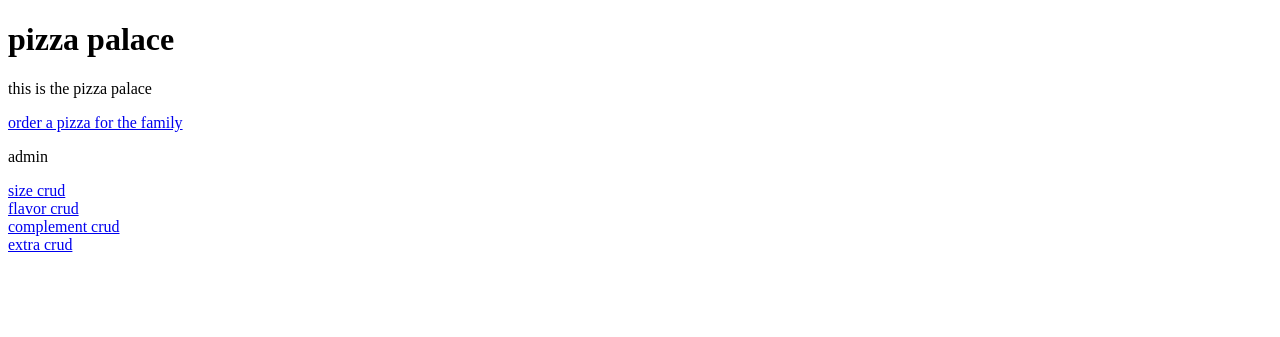
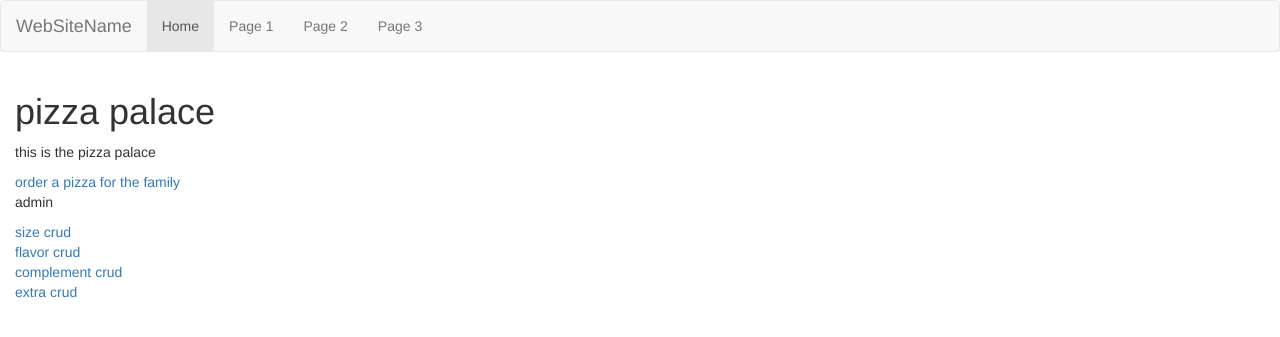
Before and after one commit to Esen-Q2-Progra-Aplicada/prograApli-s9-c3, a Flask app: page / in a window 1280 px wide. Shown: the top 337 px of the page. Run offline with Flask 2, Linux system fonts and the light colour scheme; some libraries are stand-ins or nearby versions.

Commit message:
added bootstrap and font awesome

```diff
--- /dev/null
+++ b/templates/base.html
@@ -0,0 +1,32 @@
+<!DOCTYPE html>
+<html lang="en">
+<head>
+    <meta charset="UTF-8">
+    <meta http-equiv="X-UA-Compatible" content="IE=edge">
+    <meta name="viewport" content="width=device-width, initial-scale=1.0">
+    <title>{% block title %}{% endblock title %}</title>
+    <!-- Latest compiled and minified CSS -->
+    <link rel="stylesheet" href="https://maxcdn.bootstrapcdn.com/bootstrap/3.3.7/css/bootstrap.min.css" integrity="sha384-BVYiiSIFeK1dGmJRAkycuHAHRg32OmUcww7on3RYdg4Va+PmSTsz/K68vbdEjh4u" crossorigin="anonymous">
+    {% block customCss %}{% endblock customCss %}
+
+    <script src="https://kit.fontawesome.com/c143000470.js" crossorigin="anonymous"></script>
+</head>
+<body>
+    <nav class="navbar navbar-default">
+    <div class="container-fluid">
+        <div class="navbar-header">
+        <a class="navbar-brand" href="#">WebSiteName</a>
+        </div>
+        <ul class="nav navbar-nav">
+        <li class="active"><a href="#">Home</a></li>
+        <li><a href="#">Page 1</a></li>
+        <li><a href="#">Page 2</a></li>
+        <li><a href="#">Page 3</a></li>
+        </ul>
+    </div>
+    </nav>
+    {% block content %}{% endblock content %}
+
+    {% block customScripts %}{% endblock customScripts %}
+</body>
+</html>
--- a/templates/index.html
+++ b/templates/index.html
@@ -1,14 +1,9 @@
-<!DOCTYPE html>
-<html lang="en">
+{% extends 'base.html' %}
 
-<head>
-    <meta charset="UTF-8">
-    <meta http-equiv="X-UA-Compatible" content="IE=edge">
-    <meta name="viewport" content="width=device-width, initial-scale=1.0">
-    <title>pizza palace</title>
-</head>
+{% block title %}pizza palace{% endblock title %}
 
-<body>
+{% block content %}
+<div class="container-fluid">
     <h1>pizza palace</h1>
     <p>this is the pizza palace</p>
 
@@ -22,6 +17,5 @@
     <a href="{{ url_for('complementCRUD') }}">complement crud</a>
     <br>
     <a href="{{ url_for('extraCRUD') }}">extra crud</a>
-</body>
-
-</html>
+</div>
+{% endblock content %}
```
